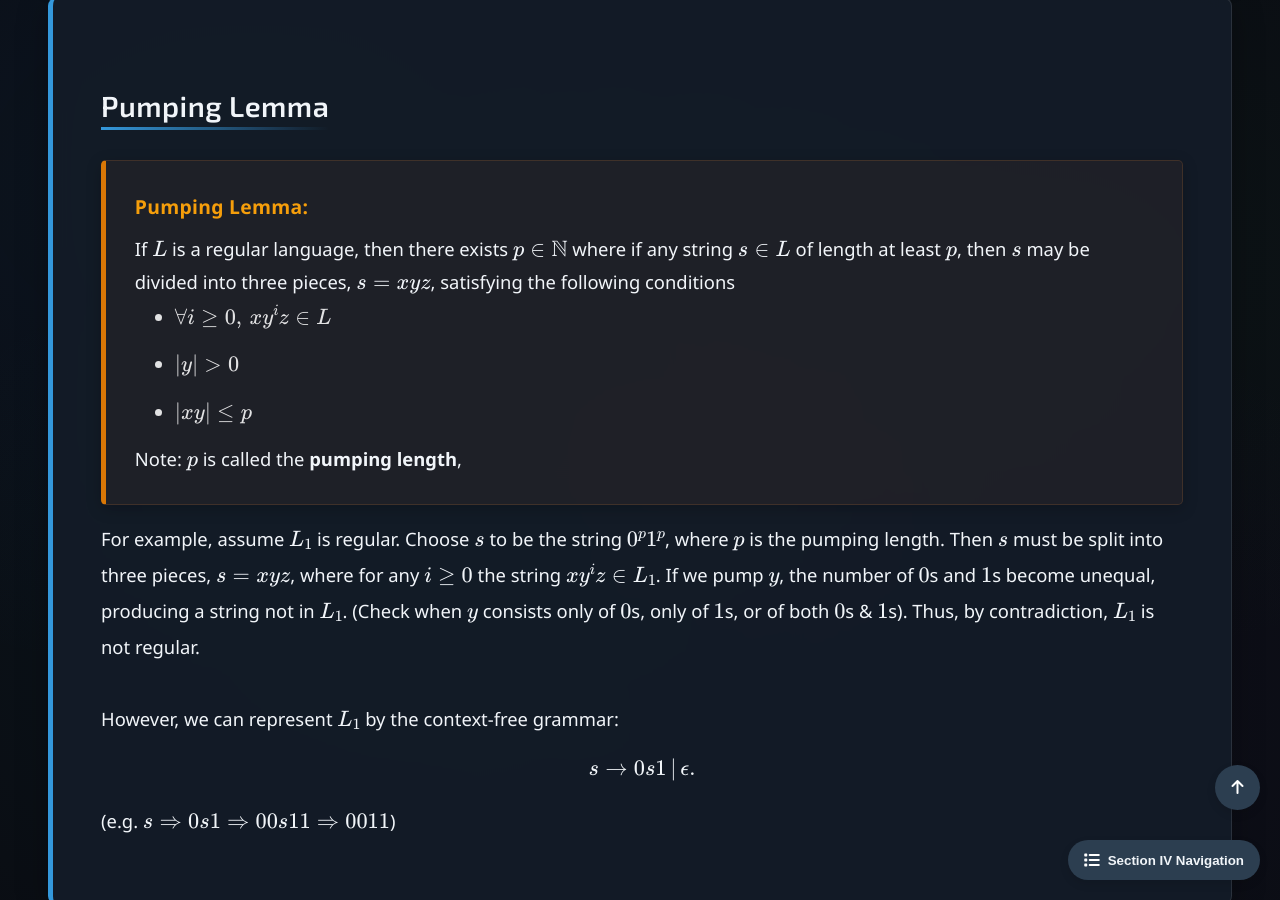
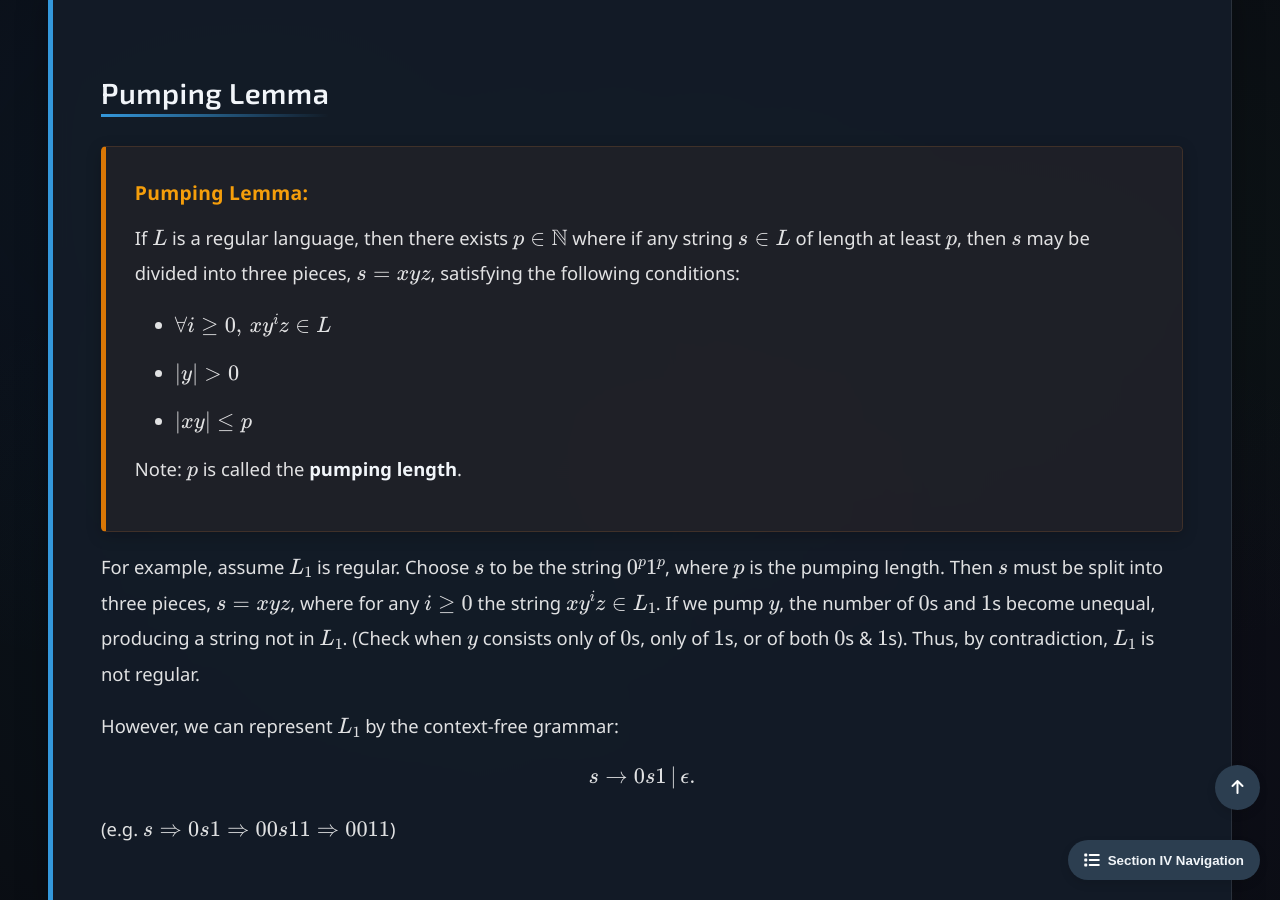
Before and after one commit to Yusukey01/yusukey01.github.io, a Jekyll site: the page built from Mathematics/Discrete/context_free.html, in a window 1280 px wide and 900 px high, scrolled down 1808 px. Built offline with Jekyll 4.4.1, drawn with Linux system fonts in a browser that asks for light colours.

Commit message:
fixed style, texts

```diff
--- a/Mathematics/Discrete/context_free.html
+++ b/Mathematics/Discrete/context_free.html
@@ -12,8 +12,7 @@ uses_python: false
         {% include learning_resource_schema.html topic_id=page.topic_id %}
 
         <div class="hero-section">
-            <h1 class="webpage-name">Context-Free Languages
-            </h1>
+            <h1 class="webpage-name">Context-Free Languages</h1>
         </div>
 
         {% include section_navigation.html %}
@@ -32,16 +31,19 @@ uses_python: false
                 <h2>Context-Free Grammar (CFG)</h2>
                 <p>
                     A <strong>context-free grammar</strong> is a 4-tuple \((V, \Sigma, R, S)\);
+                </p>
                 <ul style="padding-left: 40px;">
                     <li>\(V\) is a finite set called the <strong>variables.</strong></li>
                     <li>\(\Sigma\) is a finite set disjoint from \(V\), called the <strong>terminals.</strong></li>
                     <li>\(R\) is  a finite set of <strong>rules</strong>, with each rule being a variable and a string of variables and terminals.</li>
                     <li>\(S \in V\) is the <strong>start variable</strong>.</li>
                 </ul>
-            <br>
+                <p>
                     Any language that can be generated by some context-free grammar is called a <strong>context-free language (CFL)</strong>.
+                </p>
                 <div class="proof">
                     <span class="proof-title">Example:</span>
+                    <p>
                         \[
                         \begin{align*}
                         &X \to 00X1 \, | \, Y01 \\\\
@@ -49,16 +51,20 @@ uses_python: false
                         \end{align*}
                         \]
                         In this grammar, \(V = \{X, Y\}, \, \Sigma = \{0, 1, $\}, \, S = X\), and \(R\) is the collection of above rules.
-                <br><br>
+                    </p>
+                    <p>
                         For example, this grammar generates the string \(0000$0111\). The <strong>derivation</strong> of the string in this grammar is
                         \[
                         X \Rightarrow 00X1 \Rightarrow 0000X11 \Rightarrow 0000Y0111 \Rightarrow 0000$0111.
                         \]
                         Note: \( X \to 00X1 \, | \, Y01\) means \( X \to 00X1\) OR \(X \to  Y01\).
+                    </p>
                 </div>
+                <p>
                     In general, context-free grammars are more powerful than <a href="intro_automata.html"><strong>regular expressions</strong></a> when
                     describing languages.
-            <br>
+                </p>
+                <p>
                     For example, CFG can describe <strong>recursive</strong> structures. Consider the language
                     \[
                     L_1 = \{0^n 1^n \, | \, n \geq 0\}
@@ -69,23 +75,31 @@ uses_python: false
 
             <section id="Pumping" class="section-content">
                 <h2>Pumping Lemma</h2>
-            <p>
+
                 <div class="theorem">
                     <span class="theorem-title">Pumping Lemma: </span>
+                    <p>
                         If \(L\) is a regular language, then there exists \(p \in \mathbb{N}\) where if any string \(s \in L\) of
-                length at least \(p\), then \(s\) may be divided into three pieces, \(s = xyz\), satisfying the following conditions
+                        length at least \(p\), then \(s\) may be divided into three pieces, \(s = xyz\), satisfying the following conditions:
+                    </p>
+
                     <ul style="padding-left: 40px;">
                         <li>\(\forall i \geq 0, \, xy^i z \in L\)</li>
                         <li>\(|y| > 0\)</li>
                         <li>\(|xy| \leq p\)</li>
                     </ul>
-                Note: \(p\) is called the <strong>pumping length</strong>,
+                    <p>
+                        Note: \(p\) is called the <strong>pumping length</strong>.
+                    </p>
                 </div>
+
+                <p>
                     For example, assume \(L_1\) is regular. Choose \(s\) to be the string \(0^p1^p\), where \(p\) is the pumping length. Then
                     \(s\) must be split into three pieces, \(s = xyz\), where for any \(i \geq 0\) the string \(xy^iz \in L_1\).  If we pump \(y\),
                     the number of \(0\)s and \(1\)s become unequal, producing a string not in \(L_1\). (Check when \(y\) consists only of \(0\)s, only of \(1\)s, or
                     of both \(0\)s & \(1\)s). Thus, by contradiction, \(L_1\) is not regular.
-            <br><br>
+                </p>
+                <p>
                     However, we can represent \(L_1\) by the context-free grammar:
                     \[
                     s \to 0s1 \, | \, \epsilon.
@@ -98,8 +112,10 @@ uses_python: false
                 <h2>Pushdown Automata</h2>
                 <p>
                     Here, we introduce a new type of computational model.
-            <br><br>
+                </p>
+                <p>
                     A <strong>pushdown automaton</strong> is a 6-tuple \((Q, \Sigma, \Gamma, \delta, q_0, F)\) where
+                </p>
                 <ul style="padding-left: 40px;">
                     <li>\(Q\) is a finite set of states,</li>
                     <li>\(\Sigma\) is a finite set of the input alphabet,</li>
@@ -108,20 +124,23 @@ uses_python: false
                     <li>\(q_0 \in Q\) is the start state,</li>
                     <li>\(F \subseteq Q\) is the set of accept states.</li>
                 </ul>
-            <br>
+                <p>
                     Pushdown Automata(PDAs) are similar to the nondeterministic finite automata (NFAs), but have an
                     extra component called a <strong>stack</strong>, which allows pushdown automata recognize some nonregular languages.
-            <br><br>
+                </p>
+                <p>
                     Again, consider the language:
                     \[
                     L_1 = \{0^n 1^n \, | \, n \geq 0\}.
                     \]
                     The PDA, \(M_1\) reads symbols from the input string as follows:
+                </p>
                 <ul style="padding-left: 40px;">
                     <li>As each \(0\) is read, pushes it onto the stack.</li>
                     <li>After reading the sequence of \(0\)s, pops a \(0\) off the stack for each \(1\) that is read.</li>
                     <li>If reading the string is finished exactly when the stack becomes empty, accepts the string, otherwise rejects the input.</li>
                 </ul>
+                <p>
                     Let's build the state diagram for \(M_1\) that recognizes \(L_1\).
                     \[
                     \begin{align*}
@@ -132,16 +151,24 @@ uses_python: false
                     \end{align*}
                     \]
                     Note: A special symbol \($\) is on the stack initially.
+                </p>
+
                 <div style="text-align: center;">
                     <img src="Images/PDA.jpg" alt="PDA"  class="responsive-image">
                 </div>
+                <p>
                     Here, for example, \(1, 0 \to \epsilon\) means that \(M_1\) is reading a \(1\) from the input string,
                     it may replace \(0\) on the top of the stack with \(\epsilon\).
-            <br><br>
+                </p>
+                <p>
                     CFGs and Pushdown Automata are equivalent. (We shall skip the proof.)
+                </p>
                 <div class="theorem">
+                    <p>
                         A language is context-free if and only if some pushdown automaton recognizes it.
+                    </p>
                 </div>
+                <p>
                     Moreover, <strong>every regular language is context-free</strong> because every regular language
                     are recognized by a finite automaton and every finite automaton is automatically a pushdown automaton.
                 </p>
@@ -153,6 +180,7 @@ uses_python: false
                     To show that if a language is context-free or not, we need new pumping lemma. This time, a string can be divided
                     into five pieces so that the 2nd and the 4th pieces may be repeated together and the resulting string still remains
                     in the language.
+                </p>
                 <div class="theorem">
                     <span class="theorem-title">Pumping Lemma for Context-Free Languages: </span>
                     If \(L\) is a context-free language, then there exists \(p \in \mathbb{N}\) where if any string \(s \in L\) of
@@ -164,6 +192,7 @@ uses_python: false
                     </ul>
                     Note: \(p\) is called the <strong>pumping length</strong>,
                 </div>
+                <p>
                     Consider the language:
                     \[
                     L_2 = \{a^n b^n c^n \, | \, n \geq 0\}.
@@ -182,7 +211,8 @@ uses_python: false
                     equivalent. On the other hand, nondeterministic pushdown automata are more powerful than their deterministic pushdown automata. So, some context-free
                     languages are not recognizable by DPDAs. However, in practice, <strong>deterministic context-free languages (DCFLs)</strong> are preferred for the
                     design of <strong>parsers(syntax analyzer)</strong> in compilers for programming languages.
-            <br><br>
+                </p>
+                <p>
                     A <strong>deterministic pushdown automaton (DPDA)</strong> requires transition function:
                     \[
                     \delta: Q \times \Sigma_{\epsilon} \times \Gamma_{\epsilon} \to (Q \times \Gamma_{\epsilon}) \cup \{\emptyset\}
@@ -196,14 +226,17 @@ uses_python: false
                     \delta(q, a, x), \, \delta(q, a, \epsilon), \, \delta(q, \epsilon, x), \, \delta(q, \epsilon, \epsilon)
                     \]
                     is not \(\emptyset\).
-            <br><br>
+                </p>
+                <p>
                     So, in DPDAs, \(\epsilon\)-moves are allowed because DPDAs might have to read an input symbol without popping a stack symbol,
                     and vice versa.
+                </p>
                 <ul style="padding-left: 40px;">
                     <li>\(\delta(q, a, \epsilon)\): \(\epsilon\)-stack moves</li>
                     <li>\(\delta(q, \epsilon, x)\): \(\epsilon\)-input moves</li>
                     <li>\(\delta(q, \epsilon, \epsilon)\): \(\epsilon\)-input & stack moves</li>
                 </ul>
+                <p>
                     Note: In our examples, \(L_1\) is DCFL.
                 </p>
             </section>
```
Lines whose indentation alone changed are shown as unchanged.
